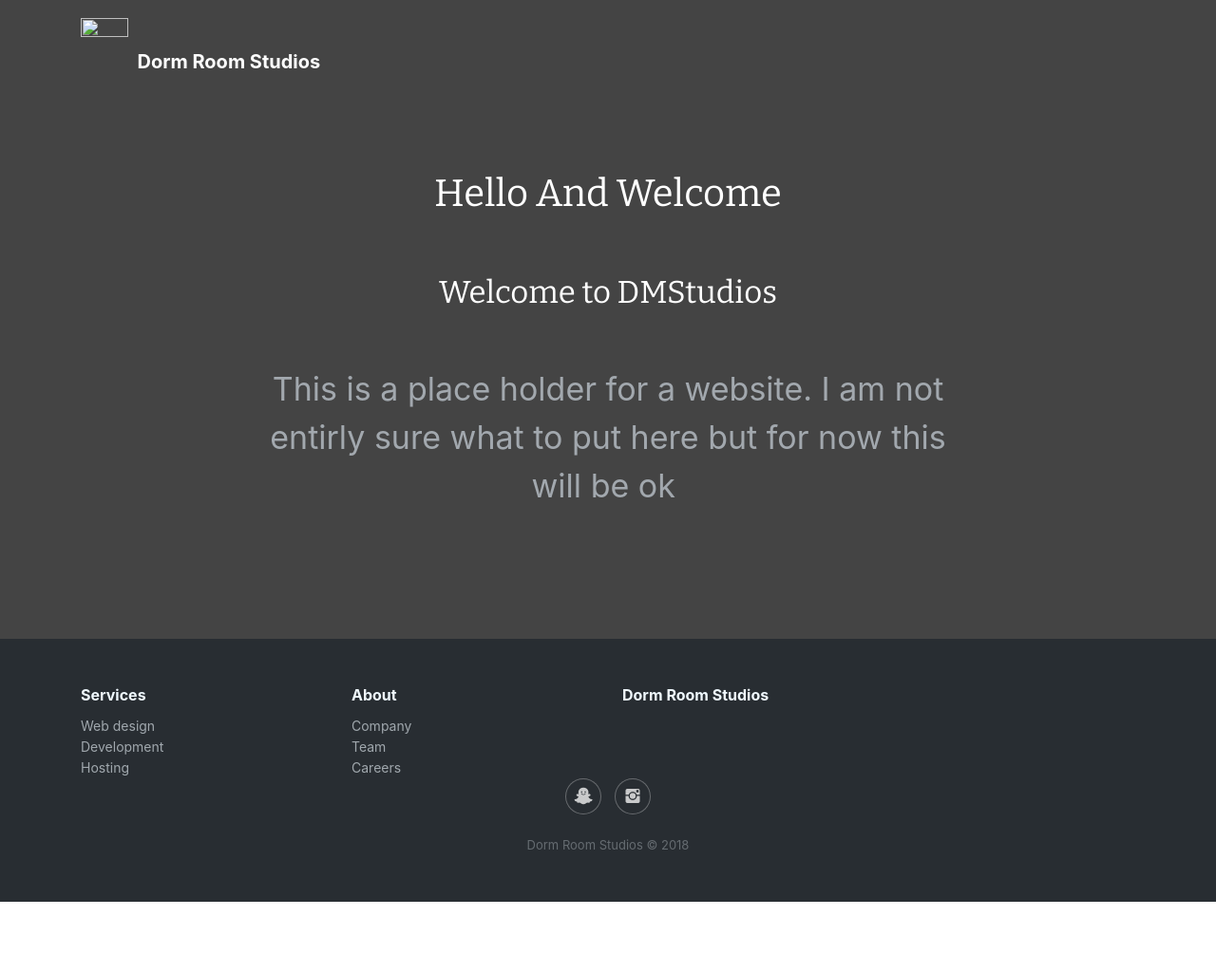
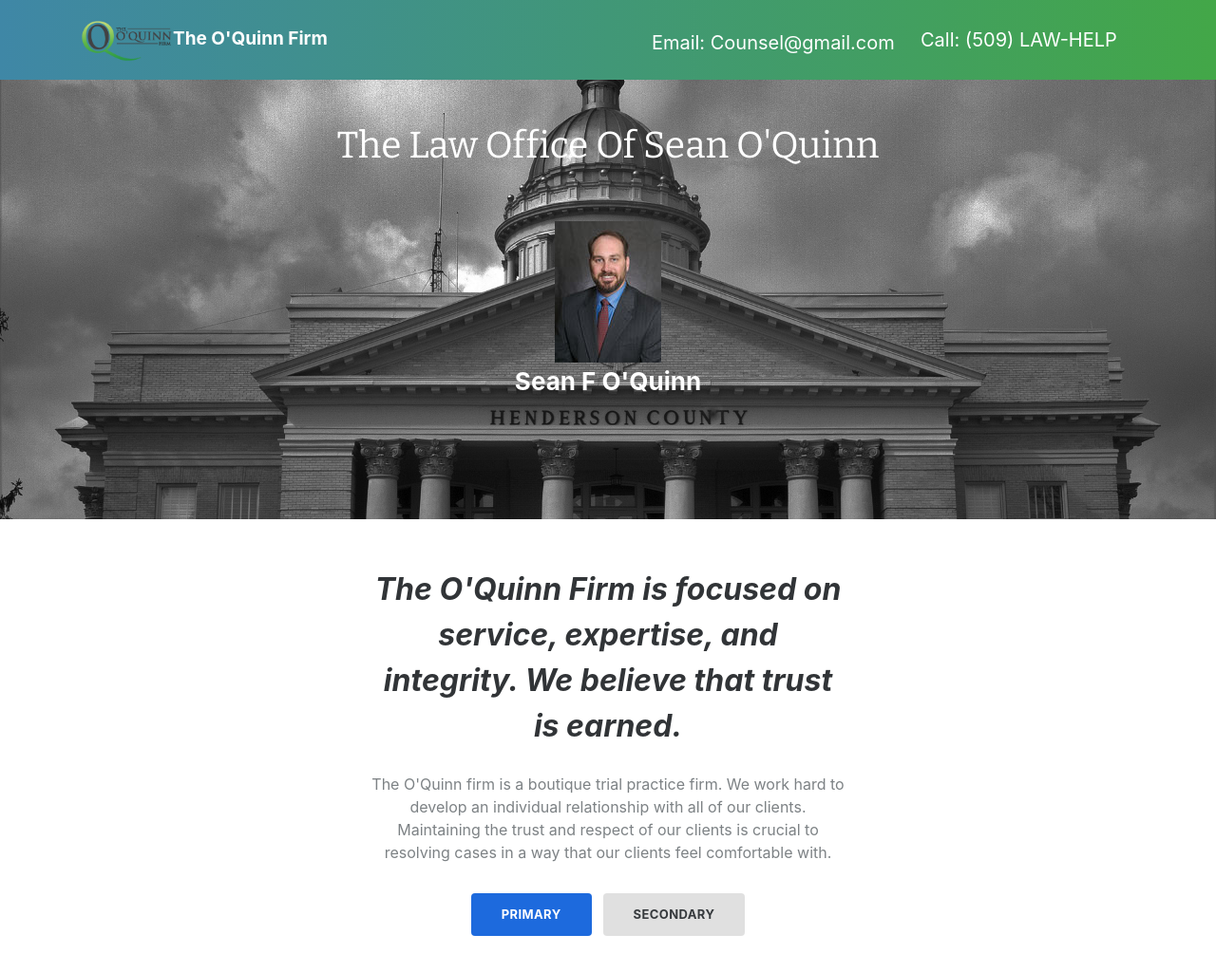
Before and after one commit to Ryan911199/O-Quinn_Frim_Website, a website: page views/index.html in a window 1280 px wide. Shown: the whole page at 95% size. Before the commit the page ends 950 px from the top, so only its background shows below. Drawn offline with nearby package versions, Linux system fonts and the light colour scheme; files whose address does not match are found by name.

Commit message:
last one for now

```diff
--- a/package.json
+++ b/package.json
@@ -5,7 +5,7 @@
   "main": "index.js",
   "scripts": {
     "test": "echo \"Error: no test specified\" && exit 1",
-    "start": "nodemon app.js lt --port4000 -s o",
+    "start": "nodemon app.js",
     "lint": "eslint app.js"
   },
   "repository": {
--- a/views/index.html
+++ b/views/index.html
@@ -4,68 +4,51 @@
 <head>
     <meta charset="utf-8">
     <meta name="viewport" content="width=device-width, initial-scale=1.0">
-    <title>DormRoomStudios</title>
+    <title>The O'Quinn Frim website</title>
     <link rel="stylesheet" href="assets/bootstrap/css/bootstrap.min.css">
-    <link rel="stylesheet" href="assets/fonts/ionicons.min.css">
     <link rel="stylesheet" href="https://fonts.googleapis.com/css?family=Bitter:400,700">
-    <link rel="stylesheet" href="assets/css/Footer-Dark.css">
     <link rel="stylesheet" href="assets/css/Header-Dark.css">
+    <link rel="stylesheet" href="assets/css/Highlight-Clean.css">
     <link rel="stylesheet" href="assets/css/styles.css">
-    <link rel="stylesheet" href="assets/css/Team-Clean.css">
 </head>
 
 <body>
     <div>
-        <div class="header-dark" style="font-size:10px;">
-            <nav class="navbar navbar-dark navbar-expand-md navigation-clean-search">
-                <div class="container"><a class="navbar-brand" href="#"><img class="img-fluid" src="assets/img/logo small.png" width="50" height="100">&nbsp; Dorm Room Studios</a><button class="navbar-toggler" data-toggle="collapse" data-target="#navcol-1"><span class="sr-only">Toggle navigation</span><span class="navbar-toggler-icon"></span></button>
+        <div class="header-dark" style="background-image:url(&quot;assets/img/Henderson_County,_NC_1905_Courthouse_darker_small.jpg&quot;);">
+            <nav class="navbar navbar-dark navbar-expand-md navigation-clean-search" style="background:linear-gradient(0.25turn, #3f87a6, #43a748);">
+                <div class="container"><a class="navbar-brand" href="#" style="font-size:19px;"><img src="assets/img/OQuinn logo small.png" style="width:97px;">The O'Quinn Firm</a><button class="navbar-toggler" data-toggle="collapse" data-target="#navcol-1"><span class="sr-only">Toggle navigation</span><span class="navbar-toggler-icon"></span></button>
                     <div
                         class="collapse navbar-collapse" id="navcol-1">
                         <ul class="nav navbar-nav"></ul>
                         <form class="form-inline mr-auto" target="_self">
                             <div class="form-group"><label for="search-field"></label></div>
-                        </form><span class="navbar-text"></span></div>
+                        </form><span class="navbar-text"><a href="#" class="login" style="color:rgb(255,255,255);font-size:20px;">Email: Counsel@gmail.com</a></span>
+                        <ul class="nav navbar-nav">
+                            <li class="nav-item" role="presentation"><a class="nav-link active" href="#" style="color:rgb(255,255,255);font-size:20px;">Call: (509) LAW-HELP<br></a></li>
+                        </ul>
+                </div>
         </div>
         </nav>
         <div class="container hero">
             <div class="row">
                 <div class="col-md-8 offset-md-2">
-                    <h1 class="text-center">Hello And Welcome</h1>
-                    <h1 class="text-center" style="font-size:33px;letter-spacing:0px;">Welcome to DMStudios</h1>
-                    <p class="text-center" style="font-size:34px;color:#a2a8ae;">This is a place holder for a website. I am not entirly sure what to put here but for now this will be ok&nbsp;</p>
+                    <h1 class="text-center" style="font-size:39px;color:rgb(255,255,255);">The Law Office Of Sean O'Quinn</h1><img class="img-fluid d-flex justify-content-center align-items-center align-content-center align-self-center mx-auto" src="assets/img/1752228_1256765671.jpg" style="padding:0px;margin:0px;">
+                    <p class="lead text-center"
+                        style="color:rgb(255,255,255);height:29px;font-size:26px;font-weight:bold;">Sean F O'Quinn</p>
                 </div>
             </div>
         </div>
     </div>
     </div>
-    <div class="footer-dark">
-        <footer>
-            <div class="container">
-                <div class="row">
-                    <div class="col-sm-6 col-md-3 item">
-                        <h3>Services</h3>
-                        <ul>
-                            <li><a href="#">Web design</a></li>
-                            <li><a href="#">Development</a></li>
-                            <li><a href="#">Hosting</a></li>
-                        </ul>
-                    </div>
-                    <div class="col-sm-6 col-md-3 item">
-                        <h3>About</h3>
-                        <ul>
-                            <li><a href="#">Company</a></li>
-                            <li><a href="#">Team</a></li>
-                            <li><a href="#">Careers</a></li>
-                        </ul>
-                    </div>
-                    <div class="col-md-6 item text">
-                        <h3>Dorm Room Studios</h3>
-                    </div>
-                    <div class="col item social"><a href="#"><i class="icon ion-social-snapchat"></i></a><a href="https://www.instagram.com/pickingupchickswithmagictricks/"><i class="icon ion-social-instagram"></i></a></div>
-                </div>
-                <p class="copyright">Dorm Room Studios © 2018</p>
+    <div class="highlight-clean">
+        <div class="container">
+            <div class="intro">
+                <h2 class="text-center"><em>The O'Quinn Firm is focused on service, expertise, and integrity. We believe that trust is earned.</em></h2>
+                <p class="text-center">The O'Quinn firm is a boutique trial practice firm. We work hard to develop an individual relationship with all of our clients. Maintaining the trust and respect of our clients is crucial to resolving cases in a way that our clients feel
+                    comfortable with. </p>
             </div>
-        </footer>
+            <div class="buttons"><a class="btn btn-primary" role="button" href="#">Primary</a><button class="btn btn-light" type="button">Secondary</button></div>
+        </div>
     </div>
     <script src="assets/js/jquery.min.js"></script>
     <script src="assets/bootstrap/js/bootstrap.min.js"></script>
```
